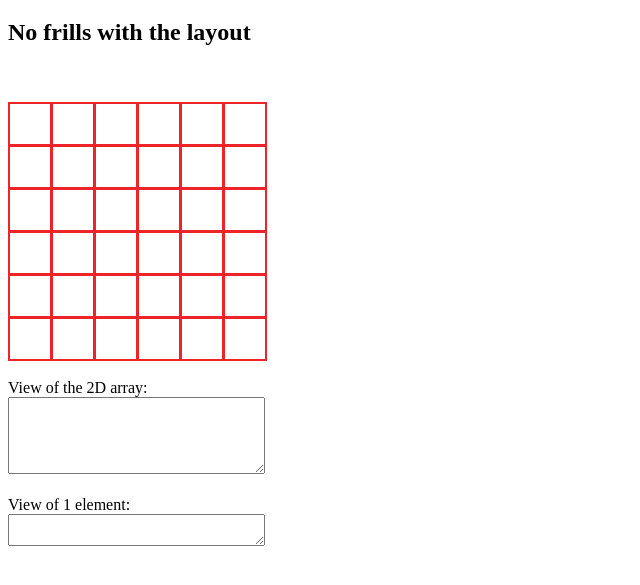
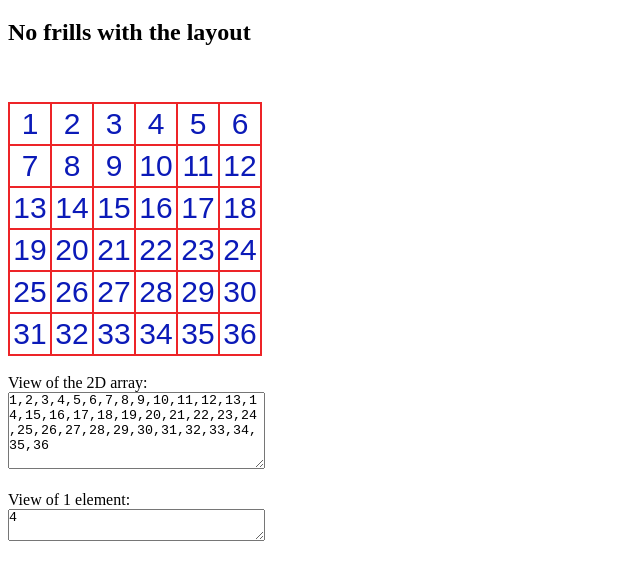
Before and after one commit to sidharthkn/sids-6x6-binary-puzzle, a plain HTML site: page index.html in a window 1280 px wide. Shown: the part 61-646 px from the top of the page, without its empty margins (0-640 px from the left). Drawn offline with Linux system fonts and the light colour scheme.

Commit message:
v7 - revised; arrays work correctly

```diff
--- a/index.html
+++ b/index.html
@@ -10,7 +10,8 @@
             padding: 0;
             border-collapse: collapse;
         }
-        .gameboard, td, th {
+
+        .gameboard {
             width: 40px;
             height: 40px;
             font-size: 30px;
@@ -23,14 +24,16 @@
         }
     </style>
     <script type="text/javascript">
-
+        //sample test arrays G1 is given in the question
         var G1 = [1, null, 0, null, 0, 0, null, 1, null, 0, 0, null, null, null, null, null, null, 0, 0, null, null, 1, null, null, 1, 0, null, 1, 1, null, null, 0, null, null, 1, 1];
         var G2 = [null, 1, null, null, null, null, null, null, null, null, null, null, null, null, null, null, null, null, null, null, null, null, null, null, null, null, null, null, null, null, null, null, null, null, null, null];
         var G3 = [null, null, 1, null, null, null, null, null, null, null, null, null, null, null, null, null, null, null, null, null, null, null, null, null, null, null, null, null, null, null, null, null, null, null, null, null];
+        var G4 = [1, 2, 3, 4, 5, 6, 7, 8, 9, 10, 11, 12, 13, 14, 15, 16, 17, 18, 19, 20, 21, 22, 23, 24, 25, 26, 27, 28, 29, 30, 31, 32, 33, 34, 35, 36]
 
-        function LoadGrid(G) { //sets initial problem
-			var Row = 6; //sets rows
-			var Col = 6; //sets columns
+        function LoadGrid(G) {
+            var Row = 6; //set the number of rows
+            var Col = 6; //set the number of columns
+            var GridCol = [];
             var Grid = [];
 
             for (let j = 0; j < Row; j++) { //Row loop - like the "y" coordinates
@@ -40,12 +43,19 @@
                 Grid.push(GridCol); // push a column array for each row
                 GridCol = []; // clear this array ready for the next row
             }
-            document.getElementById('arrayView').value = Grid;
-            document.getElementById('arrayView1D').value = Grid[4][3]; //Row 5, Column 4
+            document.getElementById('arrayView2D').value = Grid;
+            document.getElementById('arrayViewCell').value = Grid[0][3]; //Row 1, Column 4
+
+            for (let j = 0; j < Row; j++) { //Row loop - like the "y" coordinates
+                for (let i = 0; i < Col; i++) { //Column loop - like the "x" coordinates
+                    document.getElementById('B' + (i + 1) + (j + 1)).value = G[j * Col + i]; //Nested loops
                 }
             }
         }
+
     </script>
+
+
 </head>
 <body onload="LoadGrid(G4)">
 
```
Lines whose indentation alone changed are shown as unchanged.
